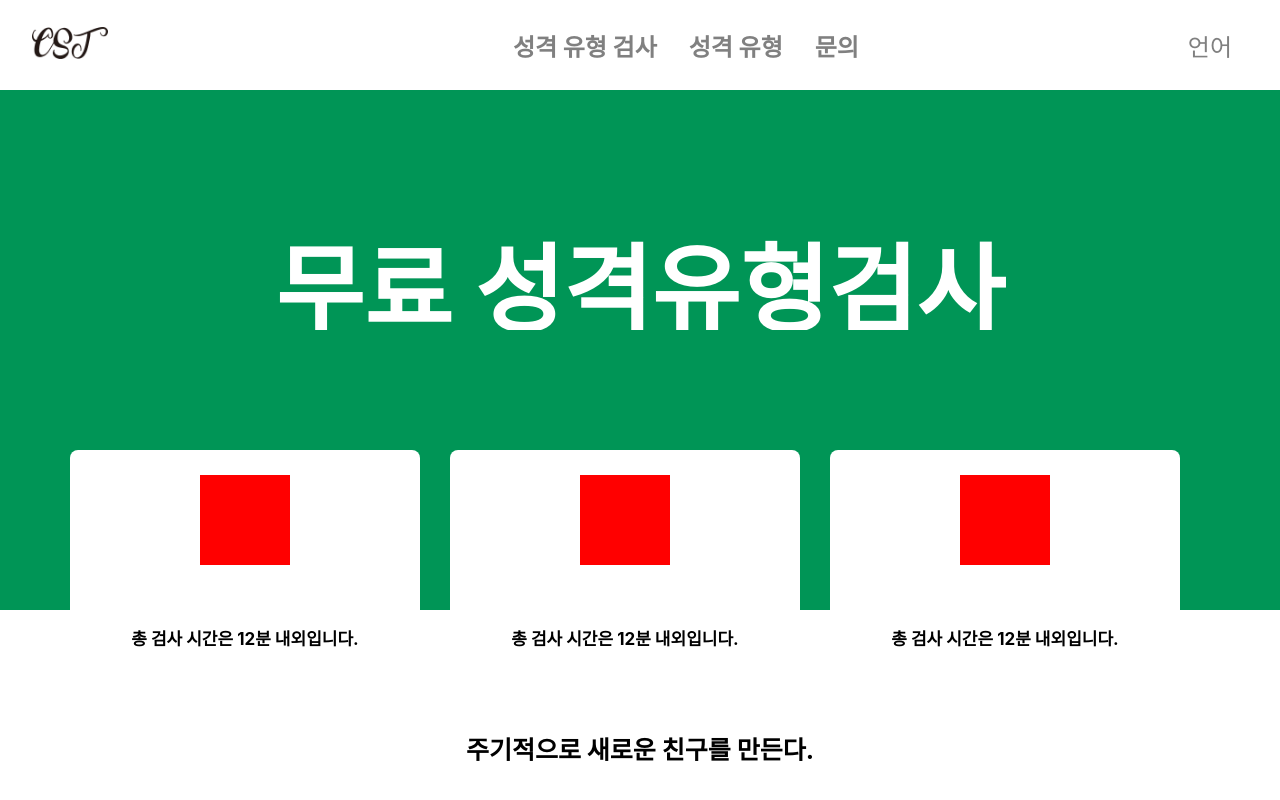
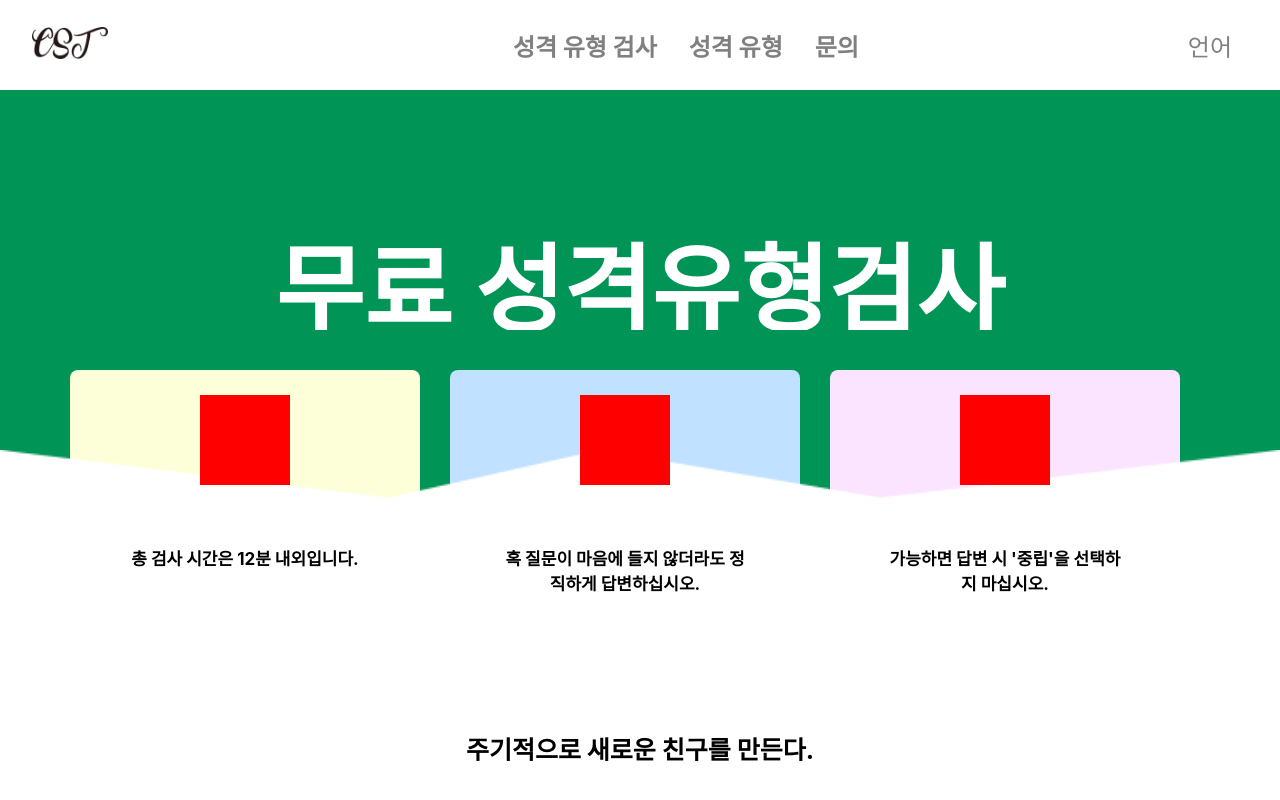
Before and after one commit to CrePASS-Study-Team/front-end, a React (Create React App) app: page /survey in a window 1280 px wide. Built offline with nearby package versions, Linux system fonts and the light colour scheme.

Commit message:
Add SurveyPage, info components

```diff
--- a/src/pages/Survey/Survey.tsx
+++ b/src/pages/Survey/Survey.tsx
@@ -1,13 +1,16 @@
-import React, { useState, useEffect } from 'react';
+import React, { useState, useEffect, useRef } from 'react';
 import styled from 'styled-components';
 import Header from '../../components/Header';
-import surveyBottom from '../../assets/surveyBottom.png';
+import surveyBottom from '../../assets/surveyTitleBottom.png';
 import SurveyHeader from './components/SurveyHeader';
 import SurveyContents from './components/SurveyContents';
+import SurveyInfo from './components/SurveyInfo';
 import axios from 'axios';
 
 const Survey = () => {
   const [surveyData, setSurveyData] = useState(null);
+
+  const surveyScrollRef = useRef<any>(null);
 
   useEffect(() => {
     const SurveyDataHandle = async () => {
@@ -23,27 +26,24 @@ const Survey = () => {
   }, []);
 
   return (
-    <div>
+    <div ref={surveyScrollRef}>
       <Header />
       <SurveyHeader />
       <TitleHeaderBottom>
         <img src={surveyBottom} alt="surveyBottom" />
         <SurveyIntroContents>
-          <SurveyIntro>
-            <SurveyIntroImage />
-            <SurveyIntroText>총 검사 시간은 12분 내외입니다.</SurveyIntroText>
-          </SurveyIntro>
-          <SurveyIntro>
-            <SurveyIntroImage />
-            <SurveyIntroText>총 검사 시간은 12분 내외입니다.</SurveyIntroText>
-          </SurveyIntro>
-          <SurveyIntro>
-            <SurveyIntroImage />
-            <SurveyIntroText>총 검사 시간은 12분 내외입니다.</SurveyIntroText>
-          </SurveyIntro>
+          <SurveyInfo backgroundColor="#FCFFD7" title="총 검사 시간은 12분 내외입니다." />
+          <SurveyInfo
+            backgroundColor="#C0E1FF"
+            title="혹 질문이 마음에 들지 않더라도 정직하게 답변하십시오."
+          />
+          <SurveyInfo
+            backgroundColor="#FBE4FF"
+            title="가능하면 답변 시 '중립'을 선택하지 마십시오."
+          />
         </SurveyIntroContents>
       </TitleHeaderBottom>
-      {surveyData && <SurveyContents surveyData={surveyData} />}
+      {surveyData && <SurveyContents surveyData={surveyData} surveyScrollRef={surveyScrollRef} />}
     </div>
   );
 };
@@ -53,17 +53,21 @@ const TitleHeaderBottom = styled.div`
 
   width: 100%;
   height: 400px;
-  background-color: white;
+  background-color: #009556;
 
   img {
+    position: absolute;
+    bottom: 0;
     width: 100%;
     height: 70%;
+
+    z-index: 10;
   }
 `;
 
 const SurveyIntroContents = styled.div`
   position: absolute;
-  top: 30%;
+  top: 10%;
   width: 100%;
   height: 70%;
 
@@ -71,36 +75,4 @@ const SurveyIntroContents = styled.div`
   justify-content: center;
 `;
 
-const SurveyIntro = styled.div`
-  display: flex;
-  flex-direction: column;
-  align-items: center;
-
-  width: 350px;
-  height: 255px;
-
-  border-radius: 8px;
-  background-color: white;
-  margin-right: 30px;
-`;
-
-const SurveyIntroImage = styled.div`
-  width: 90px;
-  height: 90px;
-  background-color: red;
-
-  margin: 25px 0;
-`;
-
-const SurveyIntroText = styled.div`
-  margin-top: 10%;
-
-  width: 70%;
-
-  text-align: center;
-
-  font-size: 17px;
-  font-weight: 700;
-`;
-
 export default Survey;
--- a/src/pages/Survey/components/Questions.tsx
+++ b/src/pages/Survey/components/Questions.tsx
@@ -1,4 +1,4 @@
-import React, { useState, useEffect } from 'react';
+import React, { useState, useEffect, useRef } from 'react';
 import styled from 'styled-components';
 import surveyF1 from '../../../assets/survey/surveyF1.png';
 import surveyF2 from '../../../assets/survey/surveyF2.png';
@@ -37,21 +37,24 @@ type WrapperStyledProps = {
 
 const Questions = (props: QuestionsProps) => {
   const { title, questionId } = props;
+  const questionRef = useRef<HTMLDivElement>(null); // ref 생성
 
   const [userAnswer, setUserAnswer] = useState<UserInputProps>({ id: questionId, answer: 0 });
 
   const onClickHandle = (option: number) => {
-    console.log(questionId, option);
-
     setUserAnswer({ ...userAnswer, answer: option });
   };
 
   useEffect(() => {
-    console.log(userAnswer.answer > 0);
+    if (userAnswer.answer > 0) {
+      if (questionRef && questionRef.current) {
+        questionRef.current.scrollIntoView({ behavior: 'smooth' });
+      }
+    }
   }, [userAnswer]);
 
   return (
-    <Wrapper userSelectAnswer={userAnswer.answer > 0}>
+    <Wrapper userSelectAnswer={userAnswer.answer > 0} ref={questionRef}>
       <Title>{title}</Title>
       <SelectOptionContents>
         <TextContents>동의</TextContents>
@@ -60,6 +63,7 @@ const Questions = (props: QuestionsProps) => {
 
           return (
             <SelectOption
+              key={id}
               src={src}
               alt={alt}
               isSelect={id === userAnswer.answer}
--- /dev/null
+++ b/src/pages/Survey/components/SurveyInfo.tsx
@@ -0,0 +1,59 @@
+import React from 'react';
+import styled from 'styled-components';
+
+interface SurveyInfoProps {
+  backgroundColor: string;
+  title: string;
+}
+
+type WrapperStyledProps = {
+  backgroundColor: string;
+};
+
+const SurveyInfo = (props: SurveyInfoProps) => {
+  const { backgroundColor, title } = props;
+
+  return (
+    <Wrapper backgroundColor={backgroundColor}>
+      <SurveyIntroImage />
+      <SurveyIntroText>{title}</SurveyIntroText>
+    </Wrapper>
+  );
+};
+
+const Wrapper = styled.div<WrapperStyledProps>`
+  display: flex;
+  flex-direction: column;
+  align-items: center;
+
+  width: 350px;
+  height: 255px;
+
+  border-radius: 8px;
+  background-color: ${props => `${props.backgroundColor}`};
+  margin-right: 30px;
+`;
+
+const SurveyIntroImage = styled.div`
+  width: 90px;
+  height: 90px;
+  background-color: red;
+  margin: 25px 0;
+
+  z-index: 11;
+`;
+
+const SurveyIntroText = styled.div`
+  margin-top: 10%;
+
+  width: 70%;
+
+  text-align: center;
+
+  font-size: 17px;
+  font-weight: 700;
+
+  z-index: 12;
+`;
+
+export default SurveyInfo;
--- a/src/pages/TeamMembers/components/ContactUs.tsx
+++ b/src/pages/TeamMembers/components/ContactUs.tsx
@@ -26,9 +26,10 @@ const ContactContainer = styled.div`
   position: relative;
   display: flex;
   flex-direction: column;
-  justify-content: center;
   text-align: center;
   width: 100vw;
+  height: 91vh;
+  background-color: #fff3d6;
 `;
 
 const ContactContents = styled.div`
```
Also changed, not shown: src/assets/surveyTitleBottom.png (added).
